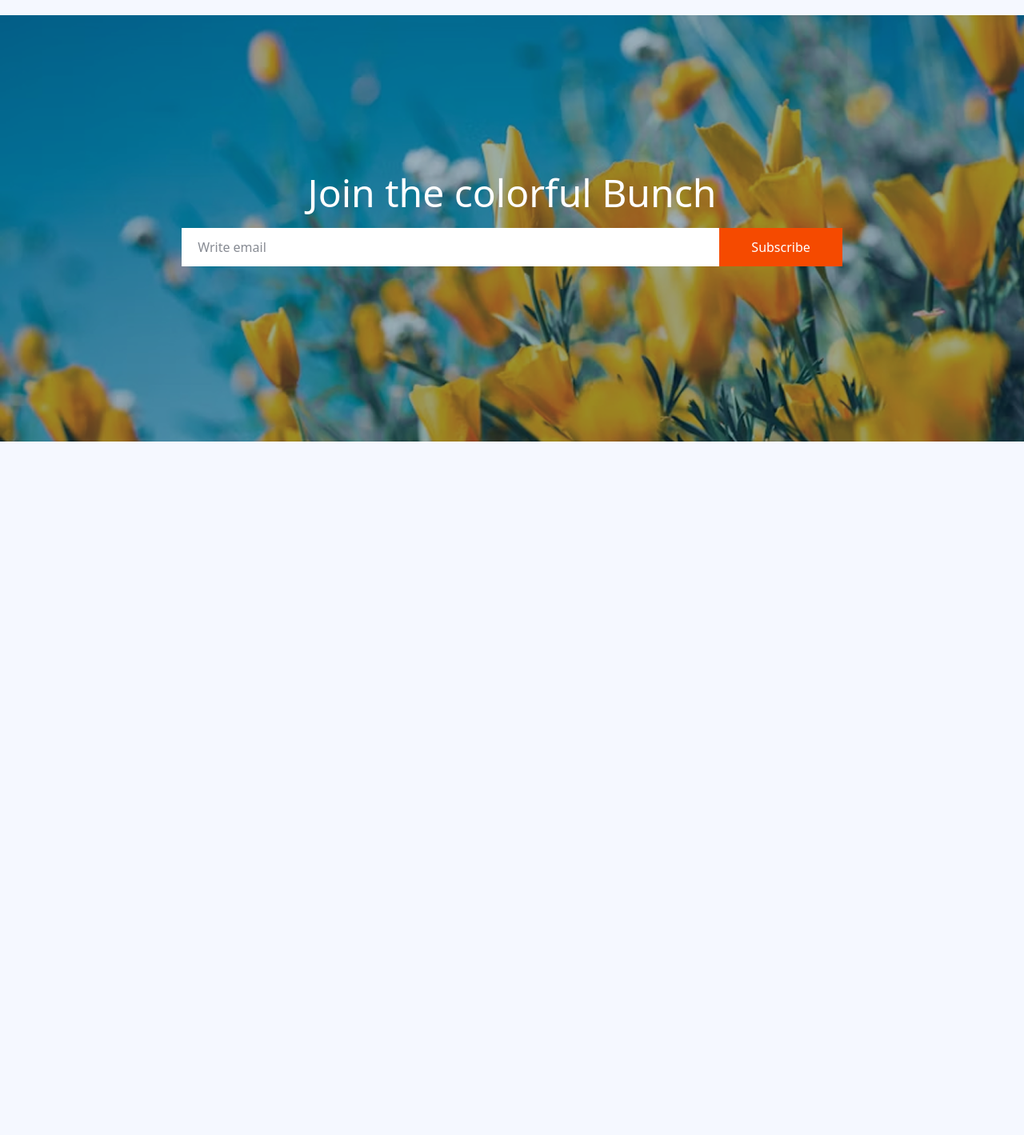
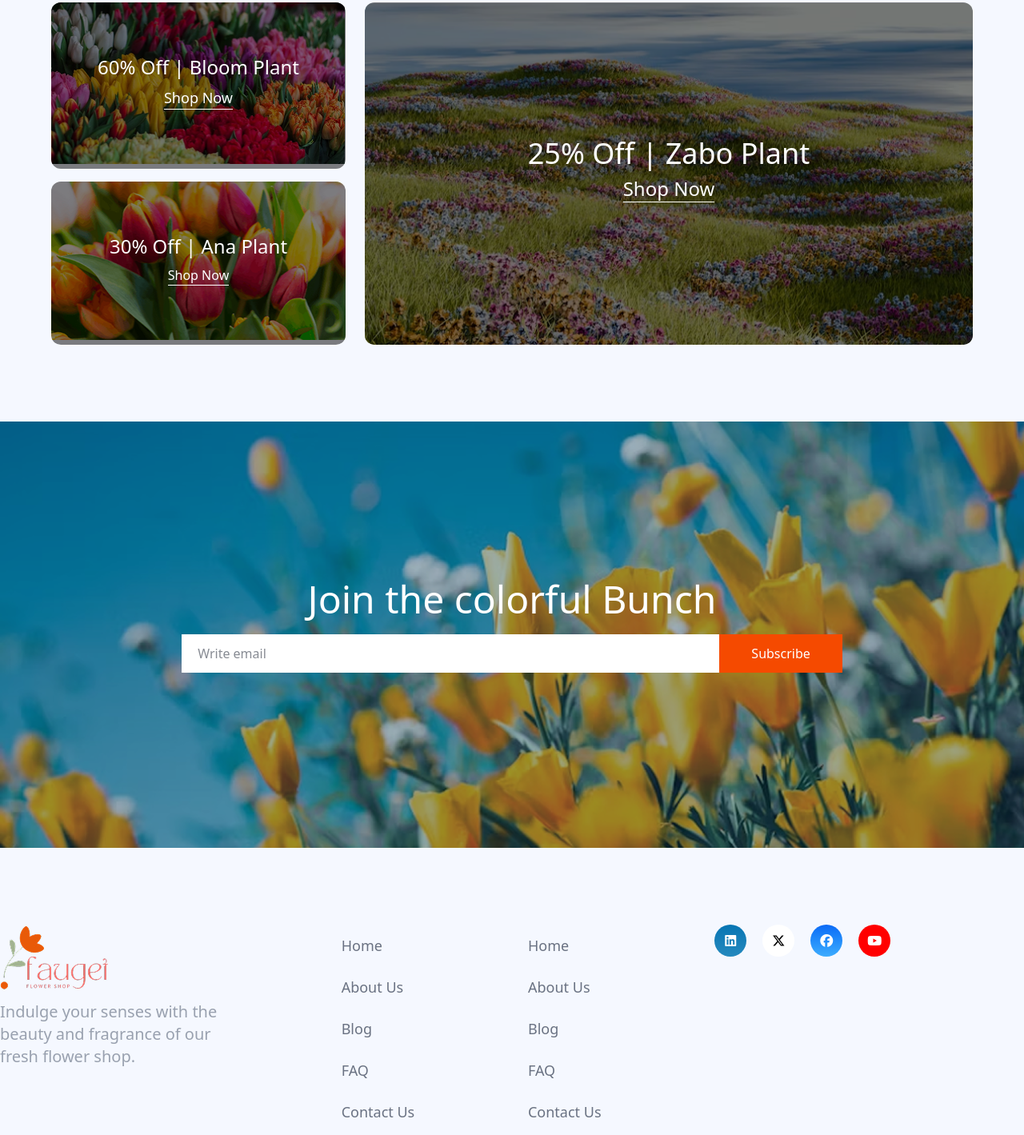
Before and after one commit to muzahidul-islam-dev/assignment-2, a plain HTML site: page index.html in a window 1280 px wide. Shown: the part 2874-4293 px from the top of the page at 80% size. Before the commit the page ends 3522 px from the top, so only its background shows below. Drawn offline with nearby package versions, Linux system fonts and the light colour scheme.

Commit message:
latest deals section full complete

```diff
--- a/index.html
+++ b/index.html
@@ -216,6 +216,55 @@
           shop. From classic roses to exotic blooms, we offer a wide variety of
           fresh.
         </p>
+        <div class="grid grid-cols-3 gap-6 max-w-7xl mx-auto my-20">
+          <div class="grid col-span-1 gap-4">
+            <div class="relative bg-no-repeat rounded-xl overflow-hidden">
+              <img
+                src="./assets/deal-bloom.png"
+                class="w-full object-cover h-auto"
+                alt=""
+              />
+              <div
+                class="absolute inset-0 bg-[rgba(0,0,0,.50)] flex flex-col justify-center items-center text-white"
+              >
+                <h3 class="text-2xl">60% Off | Bloom Plant</h3>
+                <a href="#" class="border-b-1 border-white my-2 text-lg"
+                  >Shop Now</a
+                >
+              </div>
+            </div>
+            <div class="relative bg-no-repeat rounded-xl overflow-hidden">
+              <img
+                src="./assets/deal-ana.png"
+                class="w-full object-cover h-auto"
+                alt=""
+              />
+              <div
+                class="absolute inset-0 bg-[rgba(0,0,0,.50)] flex flex-col justify-center items-center text-white"
+              >
+                <h3 class="text-2xl">30% Off | Ana Plant</h3>
+                <a href="#" class="border-b-1 border-white my-2 tex-lg"
+                  >Shop Now</a
+                >
+              </div>
+            </div>
+          </div>
+          <div
+            class="relative bg-no-repeat rounded-xl overflow-hidden col-span-2"
+          >
+            <img
+              src="./assets/deal-zabo.png"
+              class="w-full object-cover h-auto"
+              alt=""
+            />
+            <div
+              class="absolute inset-0 bg-[rgba(0,0,0,.50)] flex flex-col justify-center items-center text-white"
+            >
+              <h3 class="text-4xl">25% Off | Zabo Plant</h3>
+              <a href="#" class="text-2xl my-2 border-b-1 border-white">Shop Now</a>
+            </div>
+          </div>
+        </div>
       </section>
     </div>
 
@@ -238,10 +287,100 @@
         </div>
       </div>
     </section>
-    <footer>
-        <div class="grid grid-cols-4">
-
+    <footer class="max-w-7xl m-auto pb-12">
+      <div class="grid grid-cols-[2fr_1fr_1fr_2fr] gap-10">
+        <div>
+          <img src="./assets/logo.png" alt="" />
+          <p class="text-gray-400 text-xl w-[300px] my-3">
+            Indulge your senses with the beauty and fragrance of our fresh
+            flower shop.
+          </p>
         </div>
+        <div>
+          <nav>
+            <ul>
+              <li>
+                <a href="#" class="text-gray-500 text-lg my-3 inline-block"
+                  >Home</a
+                >
+              </li>
+              <li>
+                <a href="#" class="text-gray-500 text-lg my-3 inline-block"
+                  >About Us</a
+                >
+              </li>
+              <li>
+                <a href="#" class="text-gray-500 text-lg my-3 inline-block"
+                  >Blog</a
+                >
+              </li>
+              <li>
+                <a href="#" class="text-gray-500 text-lg my-3 inline-block"
+                  >FAQ</a
+                >
+              </li>
+              <li>
+                <a href="#" class="text-gray-500 text-lg my-3 inline-block"
+                  >Contact Us</a
+                >
+              </li>
+            </ul>
+          </nav>
+        </div>
+        <div>
+          <nav>
+            <ul>
+              <li>
+                <a href="#" class="text-gray-500 text-lg my-3 inline-block"
+                  >Home</a
+                >
+              </li>
+              <li>
+                <a href="#" class="text-gray-500 text-lg my-3 inline-block"
+                  >About Us</a
+                >
+              </li>
+              <li>
+                <a href="#" class="text-gray-500 text-lg my-3 inline-block"
+                  >Blog</a
+                >
+              </li>
+              <li>
+                <a href="#" class="text-gray-500 text-lg my-3 inline-block"
+                  >FAQ</a
+                >
+              </li>
+              <li>
+                <a href="#" class="text-gray-500 text-lg my-3 inline-block"
+                  >Contact Us</a
+                >
+              </li>
+            </ul>
+          </nav>
+        </div>
+        <div class="flex gap-5">
+          <div
+            class="bg-linear-to-t from-[#2489BE] to-[#0575B3] text-white h-[40px] w-[40px] flex justify-center items-center rounded-full"
+          >
+            <a href="#"> <i class="fa-brands fa-linkedin"></i></a>
+          </div>
+          <div
+            class="bg-white h-[40px] w-[40px] flex justify-center items-center rounded-full"
+          >
+            <a href="#"><i class="fa-brands fa-x-twitter"></i></a>
+          </div>
+          <div
+            class="bg-linear-to-t from-[#3DACFE] to-[#0D6AF6] text-white h-[40px] w-[40px] flex justify-center items-center rounded-full"
+          >
+            <a href="#"><i class="fa-brands fa-facebook"></i></a>
+          </div>
+          <div
+            class="bg-[#FF0000] text-white h-[40px] w-[40px] flex justify-center items-center rounded-full"
+          >
+            <a href="#"><i class="fa-brands fa-youtube"></i></a>
+          </div>
+        </div>
+      </div>
     </footer>
   </body>
 </html>
```
